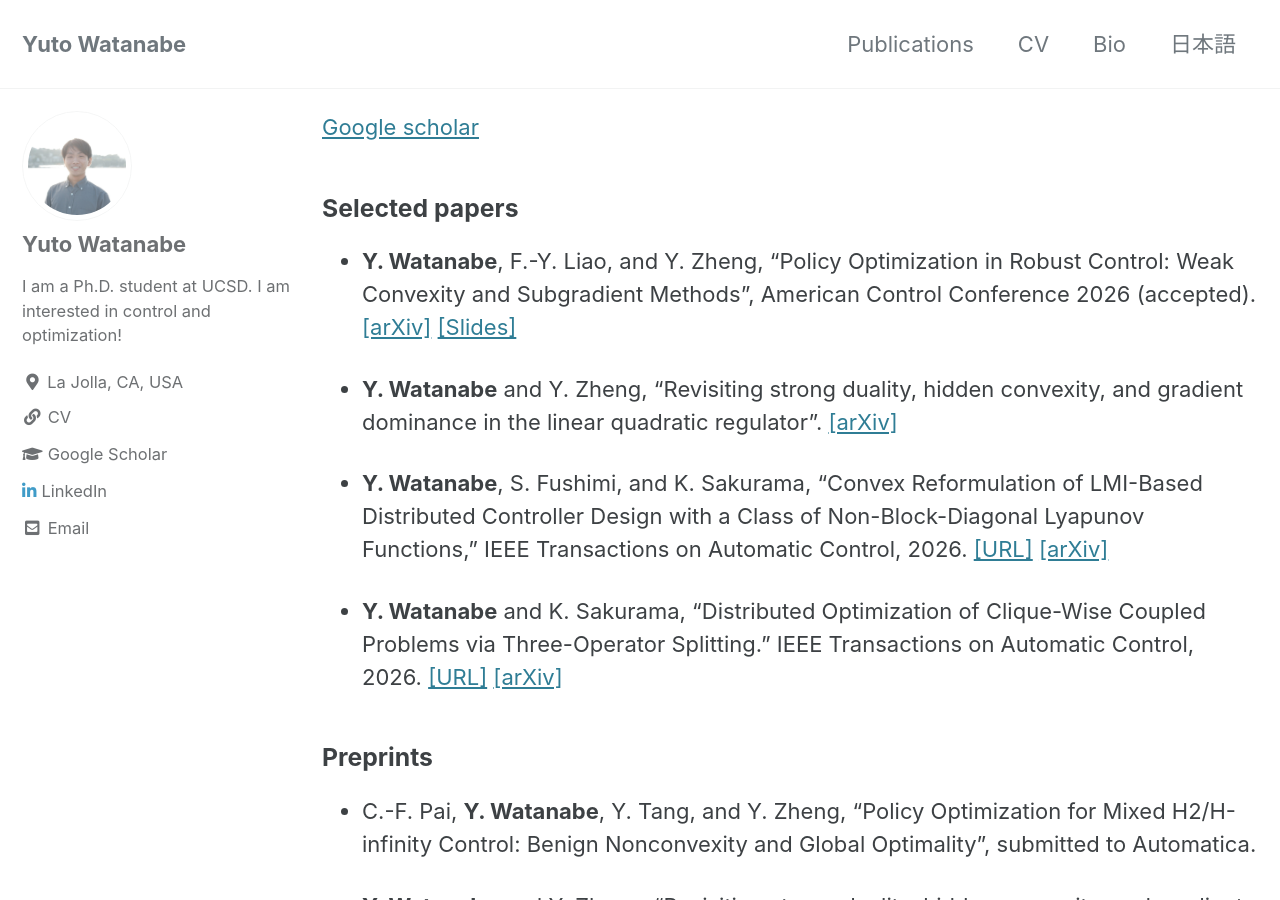
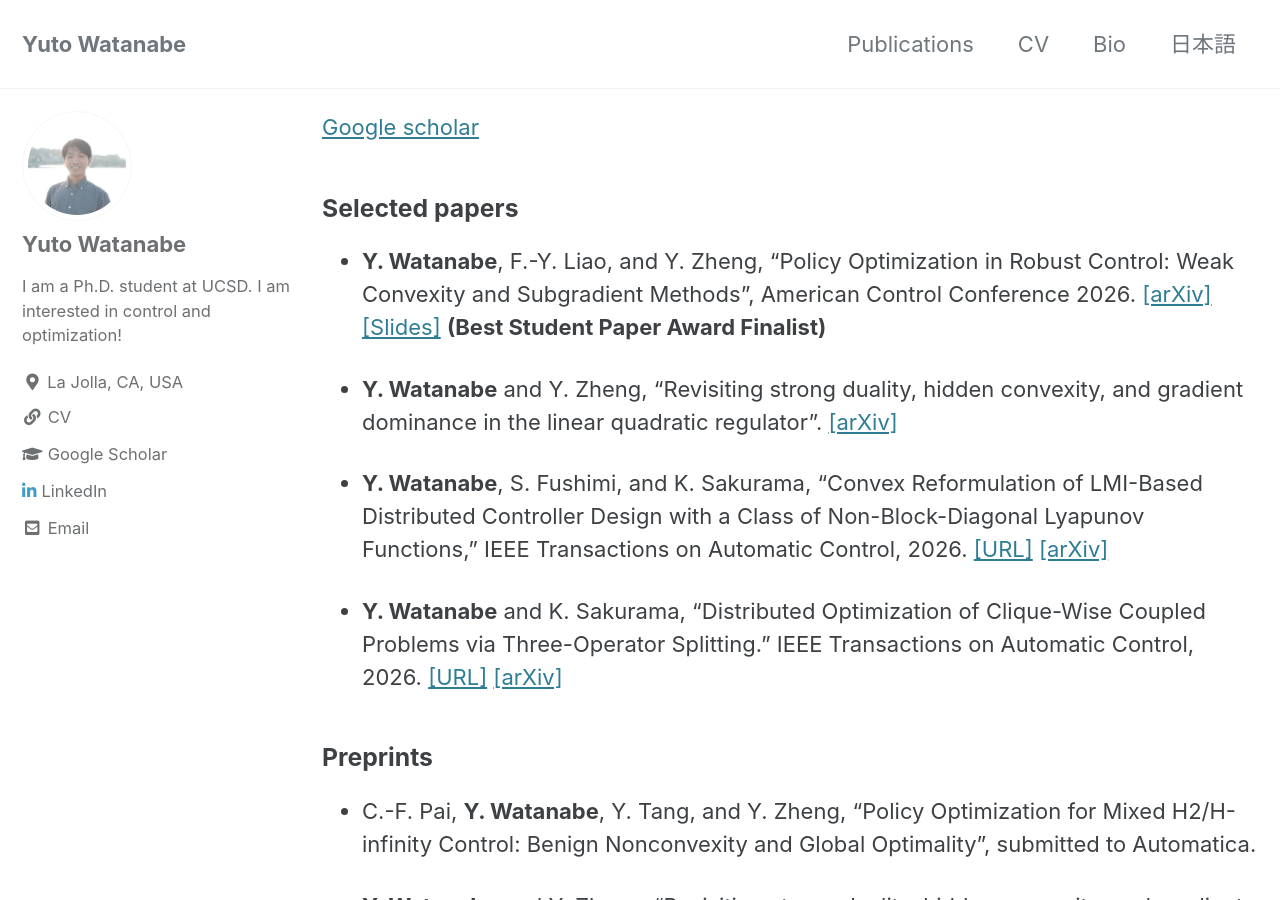
Before and after one commit to WatanabeYuto/watanabeyuto.github.io, a Jekyll site: the page built from publication.md, in a window 1280 px wide and 900 px high. Built offline with Jekyll 4.4.1, drawn with Linux system fonts in a browser that asks for light colours; cached includes are drawn as plain includes.

Commit message:
update publication

```diff
--- a/publication.md
+++ b/publication.md
@@ -8,7 +8,8 @@ author_profile: true
 
 ### Selected papers
 
-- **Y. Watanabe**, F.-Y. Liao, and Y. Zheng, "Policy Optimization in Robust Control: Weak Convexity and Subgradient Methods", American Control Conference 2026 (accepted). [[arXiv]](https://arxiv.org/abs/2509.25633) [[Slides]](https://drive.google.com/file/d/1H37gwgLJTSR2myNdTQ50rq6brpeEkW02/view?usp=sharing)
+- **Y. Watanabe**, F.-Y. Liao, and Y. Zheng, "Policy Optimization in Robust Control: Weak Convexity and Subgradient Methods", American Control Conference 2026. [[arXiv]](https://arxiv.org/abs/2509.25633) [[Slides]](https://drive.google.com/file/d/1H37gwgLJTSR2myNdTQ50rq6brpeEkW02/view?usp=sharing)
+**(Best Student Paper Award Finalist)**
 
 - **Y. Watanabe** and Y. Zheng, "Revisiting strong duality, hidden convexity, and gradient
 dominance in the linear quadratic regulator". [[arXiv]](https://arxiv.org/abs/2503.10964)
```
